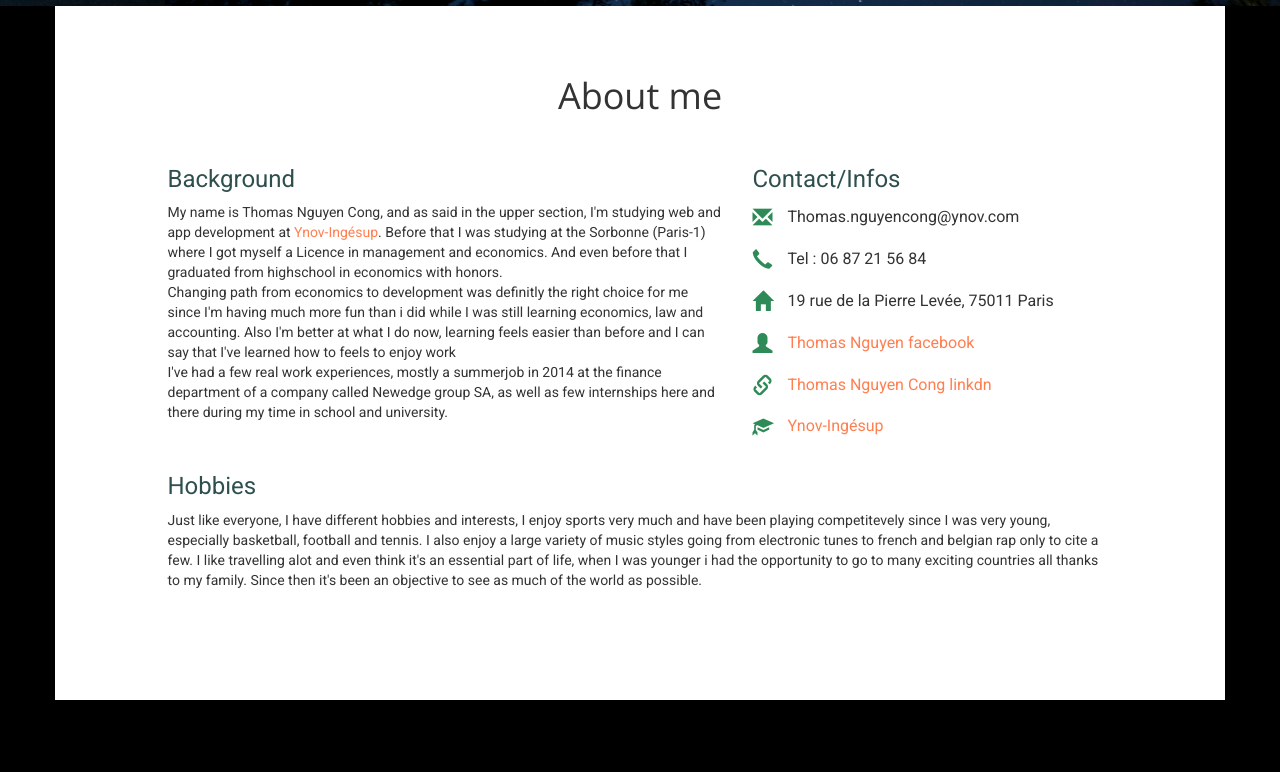
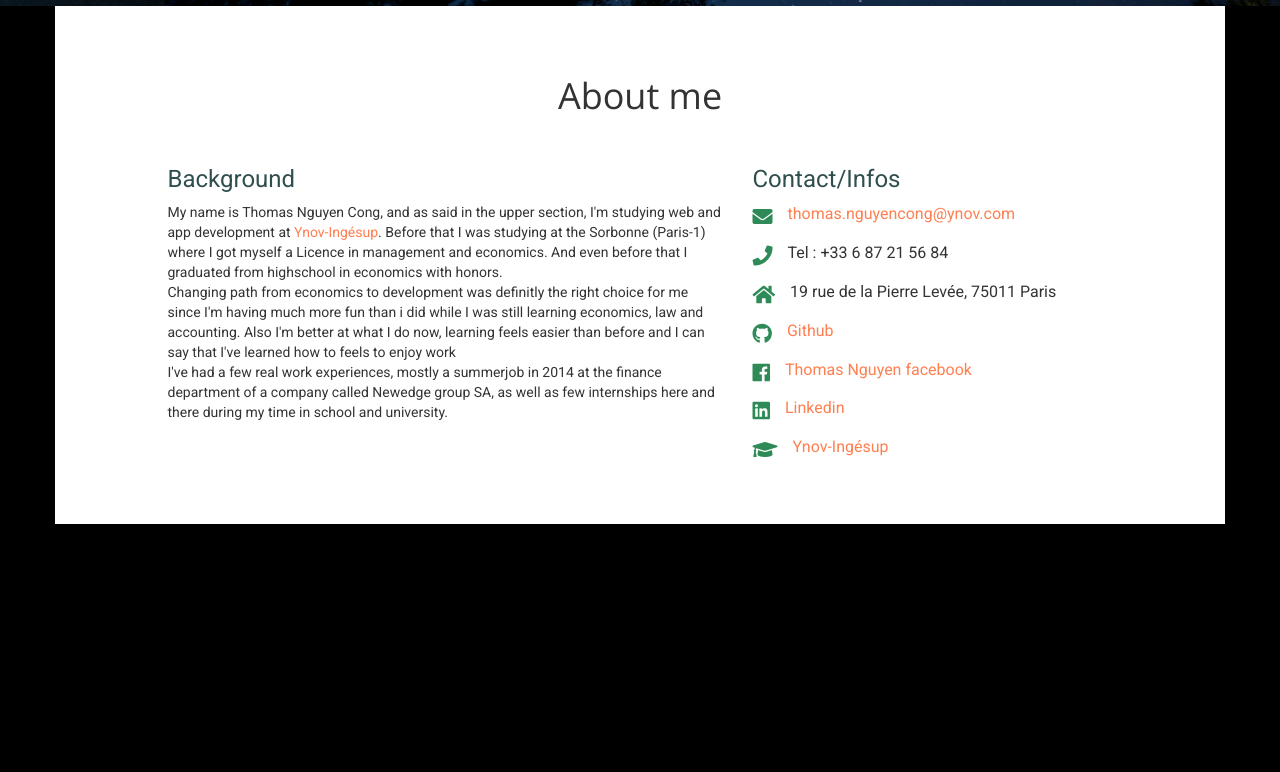
Before and after one commit to thomas-NC/thomas-NC.github.io, a plain HTML site: page index_eng.html in a window 1280 px wide. Shown: the part 733-1505 px from the top of the page. Drawn offline with nearby package versions, Linux system fonts and the light colour scheme.

```diff
--- a/index_eng.html
+++ b/index_eng.html
@@ -3,9 +3,10 @@
 
 <head>
 	<meta charset="utf-8">
-	<title>My online resume</title>
+	<title>My Online Portfolio</title>
 	<link rel="stylesheet" href="https://maxcdn.bootstrapcdn.com/bootstrap/3.3.7/css/bootstrap.min.css" integrity="sha384-BVYiiSIFeK1dGmJRAkycuHAHRg32OmUcww7on3RYdg4Va+PmSTsz/K68vbdEjh4u" crossorigin="anonymous">
 	<link rel="stylesheet" type="text/css" href="css/style_index.css">
+	<link rel="stylesheet" href="https://use.fontawesome.com/releases/v5.7.2/css/all.css" integrity="sha384-fnmOCqbTlWIlj8LyTjo7mOUStjsKC4pOpQbqyi7RrhN7udi9RwhKkMHpvLbHG9Sr" crossorigin="anonymous">
 	<meta name="viewport" content="width=device-width, initial-scale=1">
 	<script src="https://ajax.googleapis.com/ajax/libs/jquery/1.11.0/jquery.min.js"></script>
 	<script src="parallax.min.js"></script>
@@ -54,8 +55,8 @@
 
 		<div class="row" id="intro">
 			<h1 class="col-lg-12">Nguyen Cong Thomas</h1>
-			<p class="col-xs-8 col-xs-offset-2 col-lg-6 col-lg-offset-3">Hi I’m thomas, I'm a student, currently in my first year of school learning web and applications development. This website is a project I worked on to be used as an online resume for people that could be interested in my profile.<br>
-			This is a single page website, so feel free to scroll down or use the navigation menu up on the right to have a look around
+			<p class="col-xs-8 col-xs-offset-2 col-lg-6 col-lg-offset-3">Hi, I'm a student currently learning Computer Science at Ynov-Ingésup in France. I made this website so that I would have my own online Portfolio. On display here are the projects that I value as big steps in my career path.
+
 			</p>
 		</div> <!-- texte intro -->
 	</div> <!-- carousel inner -->
@@ -78,21 +79,16 @@
 		<div class="col-xs-10 col-sm-5 col-xs-offset-1 col-sm-offset-0">
 			<h3> Contact/Infos</h3>
 			<ul id="contact">
-				<li><span class="glyphicon glyphicon-envelope"></span>Thomas.nguyencong@ynov.com</li>
-				<li><span class="glyphicon glyphicon-earphone"></span>Tel : 06 87 21 56 84</li>
-				<li><span class="glyphicon glyphicon-home"></span>19 rue de la Pierre Levée, 75011 Paris</li>
-				<li><span class="glyphicon glyphicon-user"></span><a href="https://www.facebook.com/profile.php?id=1831734134&ref=bookmarks" target="_blank">Thomas Nguyen facebook</a></li>
-				<li><span class="glyphicon glyphicon-link"></span><a href="https://www.linkedin.com/in/thomas-nguyen-cong-8b9539154/" target="_blank">Thomas Nguyen Cong linkdn</a></li>
-				<li><span class="glyphicon glyphicon-education"></span><a href="https://www.ingesup.com/campus/paris/" target="_blank">Ynov-Ingésup</a></li>
+				<li><span class="fas fa-envelope"></span><a href="mailto: thomas.nguyencong@ynov.com?subject=[Contact from the portfolio]">thomas.nguyencong@ynov.com</a></li>
+				<li><span class="fas fa-phone"></span>Tel : +33 6 87 21 56 84</li>
+				<li><span class="fas fa-home"></span>19 rue de la Pierre Levée, 75011 Paris</li>
+				<li><span class="fab fa-github"></span><a href="https://github.com/thomas-NC" target="_blank">Github</a></li>
+				<li><span class="fab fa-facebook"></span><a href="https://www.facebook.com/profile.php?id=1831734134&ref=bookmarks" target="_blank">Thomas Nguyen facebook</a></li>
+				<li><span class="fab fa-linkedin"></span><a href="https://www.linkedin.com/in/thomas-nguyen-cong-8b9539154/" target="_blank">Linkedin</a></li>
+				<li><span class="fas fa-graduation-cap"></span><a href="https://www.ingesup.com/campus/paris/" target="_blank">Ynov-Ingésup</a></li>
 			</ul>
 		</div> <!-- contact/infos -->
 
-		<div class="col-sm-10 col-sm-offset-1 col-xs-10 col-xs-offset-1" id="hobbies">
-
-		<h3>Hobbies</h3>
-		<p>Just like everyone, I have different hobbies and interests, I enjoy sports very much and have been playing competitevely since I was very young, especially basketball, football and tennis. I also enjoy a large variety of music styles going from electronic tunes to french and belgian rap only to cite a few. I like travelling alot and even think it's an essential part of life, when I was younger i had the opportunity to go to many exciting countries all thanks to my family. Since then it's been an objective to see as much of the world as possible. </p>
-
-		</div> <!-- hobbies -->
 	</div>	<!-- row -->
 </div> <!-- about me -->
 
```
Also changed, not shown: index.html (+5 -11 lines), img/node-portfo-4.jpg (added).
